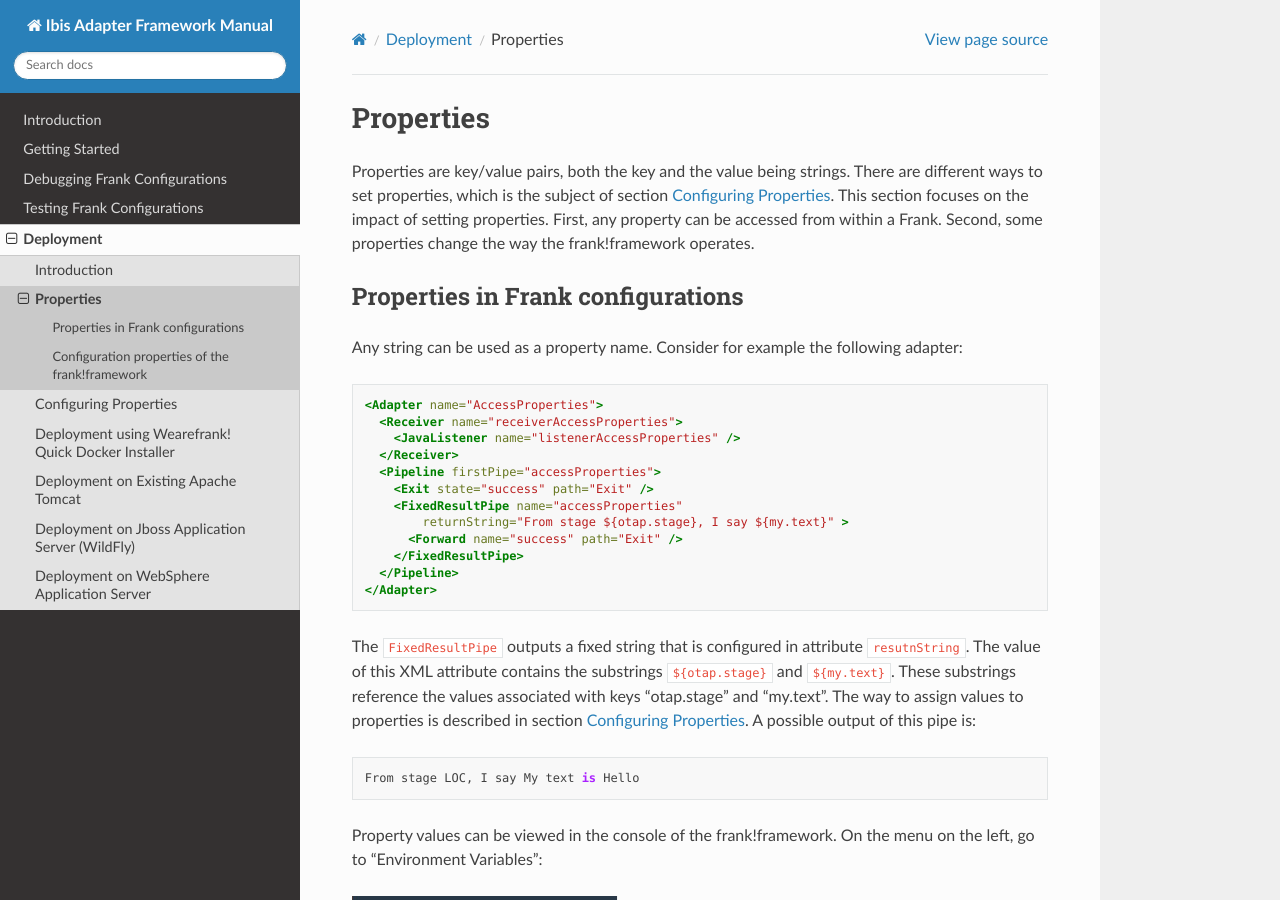
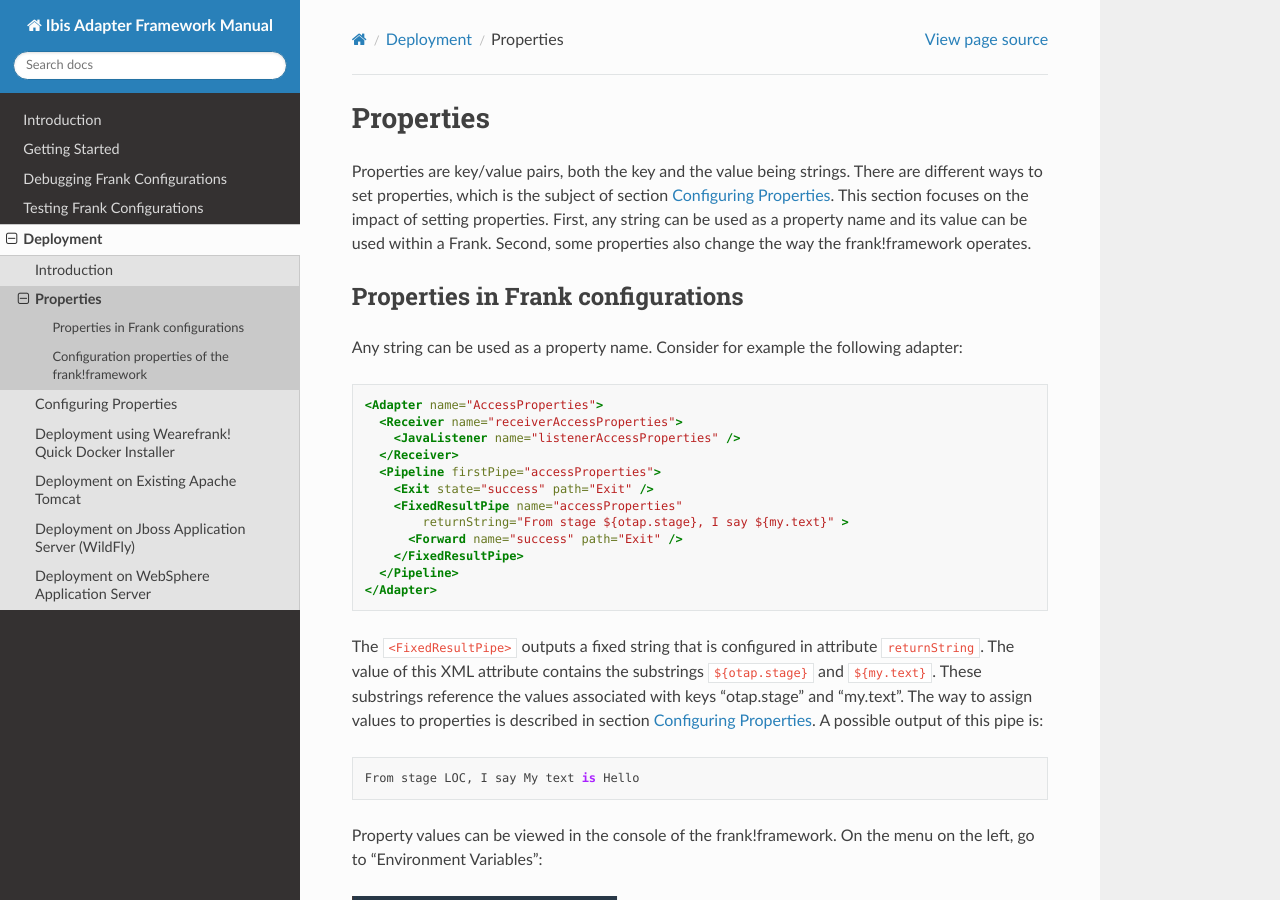
Before and after one commit to frankframework/frank-manual, a Sphinx documentation site: the page built from docs/source/deploying/properties.rst, in a window 1280 px wide and 900 px high. Built offline with Sphinx 7.4.7 and the Read the Docs theme 2.0.0, drawn with Linux system fonts in a browser that asks for light colours.

Commit message:
Little text improvement

```diff
--- a/docs/source/deploying/properties.rst
+++ b/docs/source/deploying/properties.rst
@@ -6,9 +6,9 @@ Properties
 Properties are key/value pairs, both the key and the value being strings. There are
 different ways to set properties, which is the subject of section
 :ref:`deploymentConfigureProperties`. This section focuses on the impact of
-setting properties. First, any property can be accessed from within a Frank. Second, some
-properties change the way the frank!framework operates.
-
+setting properties. First, any string can be used as a property name and its value can be
+used within a Frank. Second, some
+properties also change the way the frank!framework operates.
 
 Properties in Frank configurations
 ----------------------------------
@@ -31,8 +31,8 @@ for example the following adapter:
      </Pipeline>
    </Adapter>
 
-The ``FixedResultPipe`` outputs a fixed string that is configured
-in attribute ``resutnString``. The value of this XML attribute
+The ``<FixedResultPipe>`` outputs a fixed string that is configured
+in attribute ``returnString``. The value of this XML attribute
 contains the substrings ``${otap.stage}`` and ``${my.text}``.
 These substrings reference the values associated with keys "otap.stage"
 and "my.text". The way to assign values to properties is described in section
```
